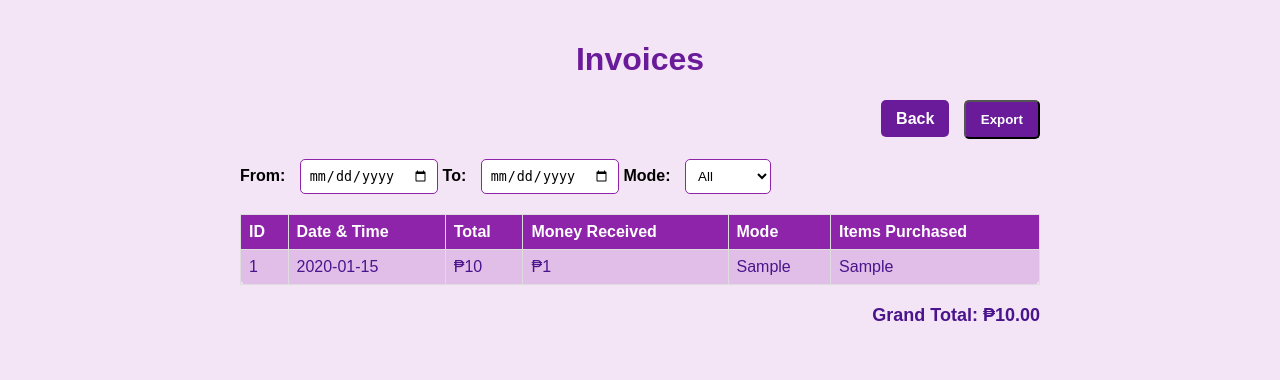
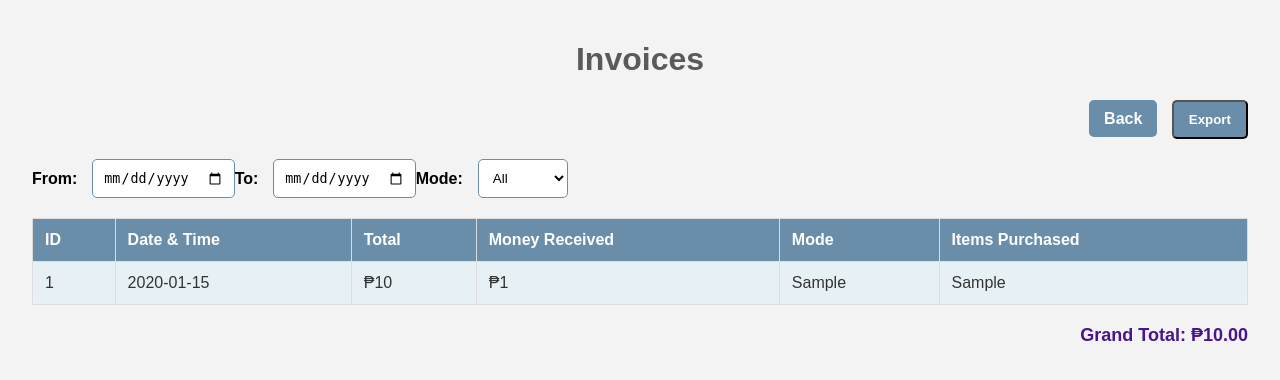
Before and after one commit to skullmatrix/HnSRamyeon, a Flask app: page /invoices in a window 1280 px wide. Shown: the top 380 px of the page. Run offline with Flask 2, Linux system fonts and the light colour scheme; tables that the repository leaves empty hold one stand-in row (values such as "Sample post").

Commit message:
Update invoices.html

```diff
--- a/templates/invoices.html
+++ b/templates/invoices.html
@@ -7,15 +7,16 @@
     <style>
         body {
             font-family: Arial, sans-serif;
-            max-width: 800px;
+            max-width: 95%;
             margin: auto;
             padding: 20px;
-            background-color: #f3e5f5;
-            color: #4a148c;
+            background-color: #f3f3f3;  /* Softer background color */
+            color: #333;  /* Darker text color for better contrast */
         }
         h1 {
             text-align: center;
-            color: #6a1b9a;
+            color: #5a5a5a;  /* Softer title color */
+            font-size: 32px;
         }
         .nav {
             text-align: right;
@@ -23,52 +24,56 @@
         }
         .nav a, .button {
             padding: 10px 15px;
-            background-color: #6a1b9a;
+            background-color: #6a8eaa;  /* Softer button color */
             color: white;
             text-decoration: none;
             border-radius: 5px;
             font-weight: bold;
             margin-left: 10px;
+            transition: background-color 0.3s; /* Add transition for hover effect */
         }
         .nav a:hover, .button:hover {
-            background-color: #4a148c;
+            background-color: #5a6f85;  /* Darker shade on hover */
         }
         table {
             width: 100%;
             border-collapse: collapse;
             margin-top: 20px;
-            background-color: #e1bee7;
+            background-color: #e7f1f5;  /* Softer table background */
             border-radius: 8px;
         }
         th, td {
             border: 1px solid #ddd;
-            padding: 8px;
+            padding: 12px;  /* Increased padding for better readability */
             text-align: left;
         }
         th {
-            background-color: #8e24aa;
+            background-color: #6a8eaa;  /* Softer header background color */
             color: white;
         }
         .filter-container {
             margin-bottom: 20px;
+            display: flex;  /* Flexbox for filter container */
+            align-items: center;
         }
         .filter-container label {
             font-weight: bold;
             color: black;
+            margin-right: 5px; /* Space between label and input */
         }
         .filter-container input, .filter-container select {
-            padding: 8px;
+            padding: 10px;  /* Increased padding for better usability */
             margin-left: 10px;
             background-color: white;
             color: black;
-            border: 1px solid #8e24aa;
+            border: 1px solid #6a8eaa;  /* Softer input border */
             border-radius: 5px;
         }
         .grand-total {
             text-align: right;
             font-size: 18px;
             font-weight: bold;
-            color: #4a148c;
+            color: #4a148c;  /* Darker color for grand total */
             margin-top: 20px;
         }
     </style>
```
